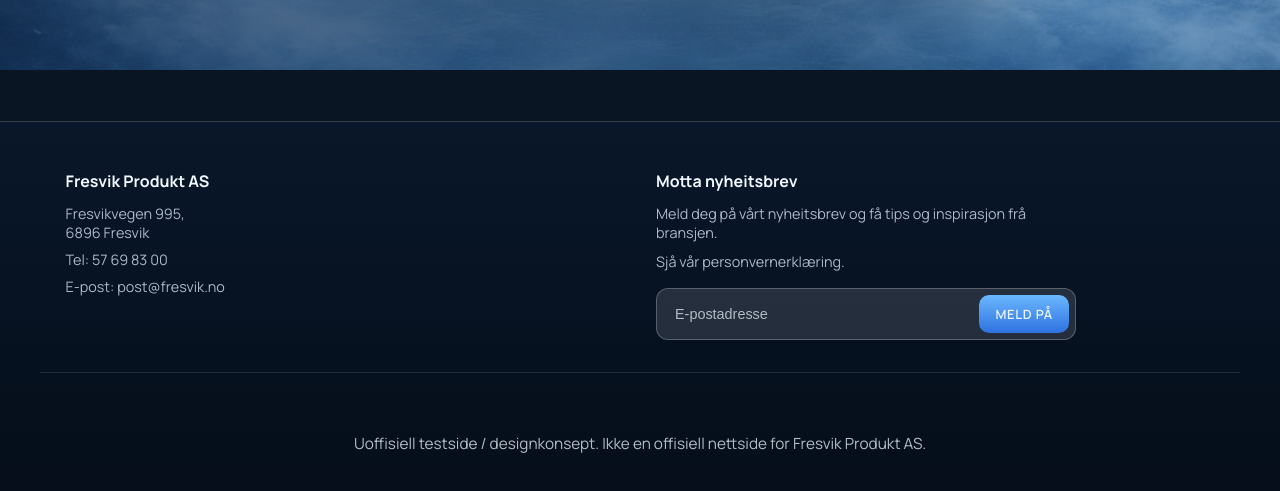
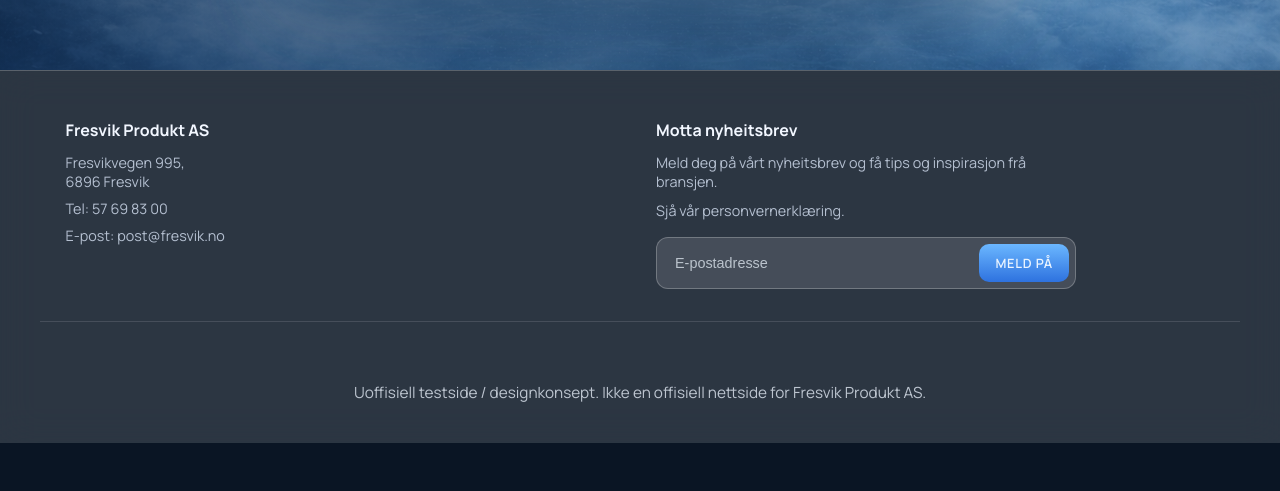
Before and after one commit to StanislavDjango/FresvikProdukt, a React (Vite) app in the folder frontend/: page / in a window 1280 px wide. Shown: the part 730-1221 px from the top of the page. After the commit the page ends 1173 px from the top, so only its background shows below. Built offline with nearby package versions, Linux system fonts and the light colour scheme; the HTML template or start-up script is replaced by a standard one.

Commit message:
Add docker build workflow and deployment instructions

```diff
--- a/frontend/src/styles.css
+++ b/frontend/src/styles.css
@@ -503,11 +503,12 @@
 .site-footer {
   position: relative;
   z-index: 2;
-  margin-top: clamp(28px, 4vw, 56px);
-  background: linear-gradient(180deg, rgba(9, 24, 42, 0.96), rgba(5, 14, 26, 0.98));
-  border-top: 1px solid rgba(255, 255, 255, 0.2);
+  margin-top: 0;
+  background: rgba(255, 255, 255, 0.14);
+  border-top: 1px solid rgba(255, 255, 255, 0.22);
   padding: clamp(28px, 4vw, 48px) 0 clamp(24px, 4vw, 40px);
-  backdrop-filter: blur(16px);
+  backdrop-filter: blur(18px);
+  box-shadow: none;
 }
 
 .footer-top,
```
Also changed, not shown: 1 other file (tests, documents, lock files or other folders).
